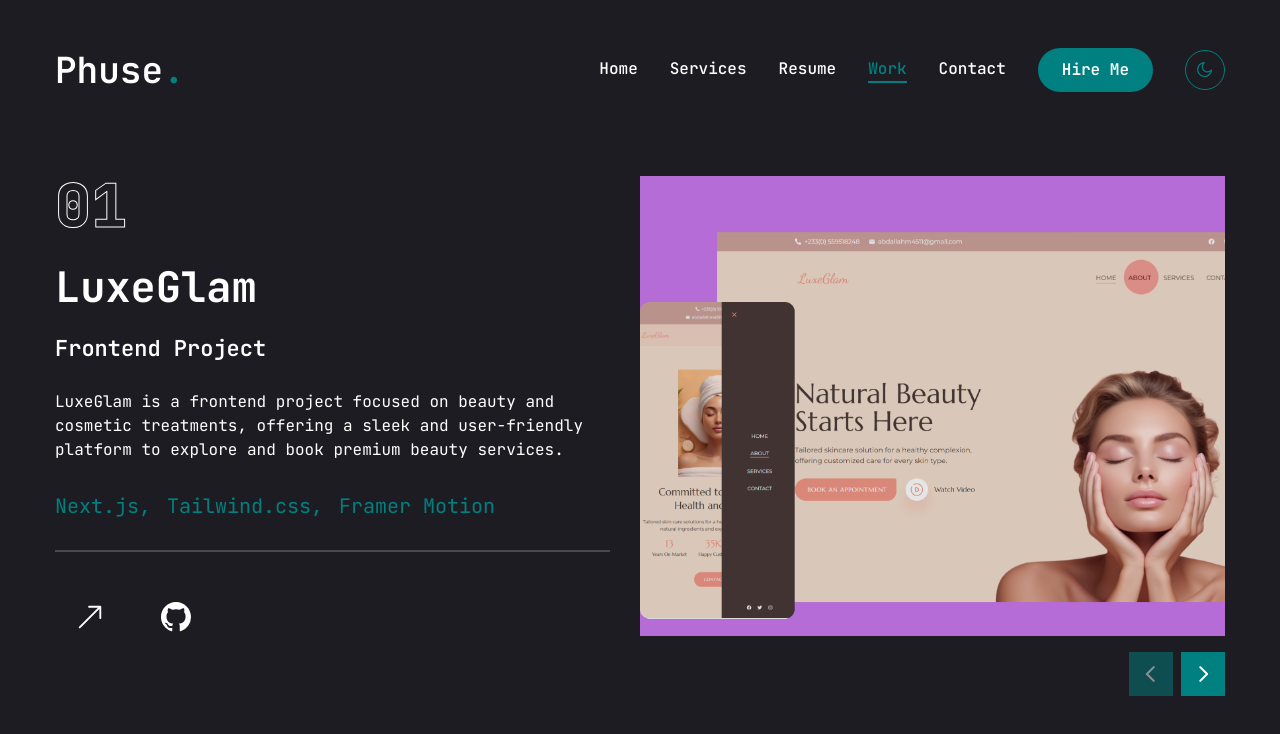
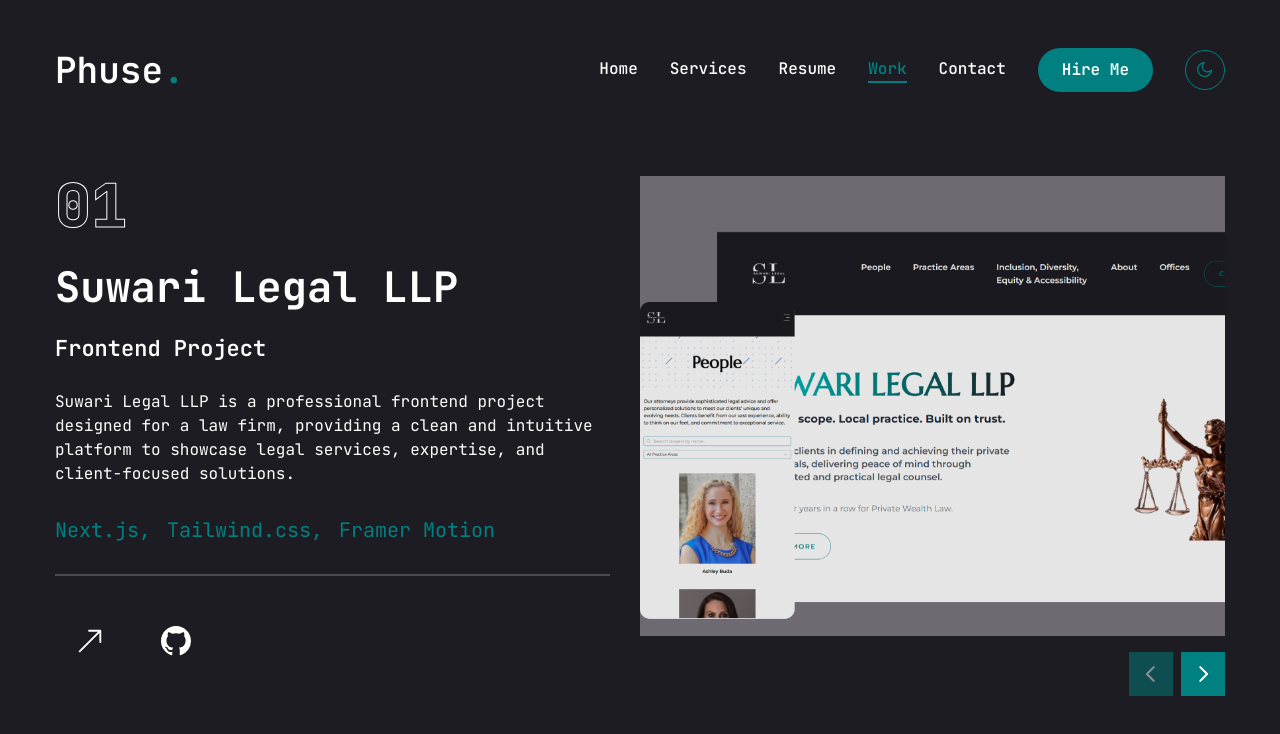
Before and after one commit to Phuse21/phuse-portfolio, a Next.js app: page /work in a window 1280 px wide. Shown: the top 734 px of the page. Built offline with nearby package versions, Linux system fonts and the light colour scheme.

Commit message:
added project

```diff
--- a/app/work/page.jsx
+++ b/app/work/page.jsx
@@ -20,6 +20,21 @@
   {
     num: "01",
     category: "Frontend",
+    title: "Suwari Legal LLP",
+    description:
+      "Suwari Legal LLP is a professional frontend project designed for a law firm, providing a clean and intuitive platform to showcase legal services, expertise, and client-focused solutions.",
+    stack: [
+      { name: "Next.js" },
+      { name: "Tailwind.css" },
+      { name: "Framer Motion" },
+    ],
+    image: "/assets/mockup/suwari.png",
+    live: "https://suwarillp.vercel.app/",
+    github: "https://github.com/Phuse21/suwarillp/",
+  },
+  {
+    num: "02",
+    category: "Frontend",
     title: "LuxeGlam",
     description:
       "LuxeGlam is a frontend project focused on beauty and cosmetic treatments, offering a sleek and user-friendly platform to explore and book premium beauty services.",
@@ -33,7 +48,7 @@
     github: "https://github.com/Phuse21/LuxeGlam",
   },
   {
-    num: "02",
+    num: "03",
     category: "Fullstack",
     title: "Solestride",
     description:
@@ -50,7 +65,7 @@
     github: "https://github.com/Phuse21/SoleStride",
   },
   {
-    num: "03",
+    num: "04",
     category: "Fullstack",
     title: "Care Pulse",
     description:
@@ -66,7 +81,7 @@
     github: "https://github.com/Phuse21/CarePulse",
   },
   {
-    num: "04",
+    num: "05",
     category: "Backend",
     title: "Robocall App",
     description:
@@ -77,7 +92,7 @@
   },
 
   {
-    num: "05",
+    num: "06",
     category: "UI/UX",
     title: "EMR UI/UX",
     description:
```
Also changed, not shown: public/assets/mockup/suwari.png (added).
